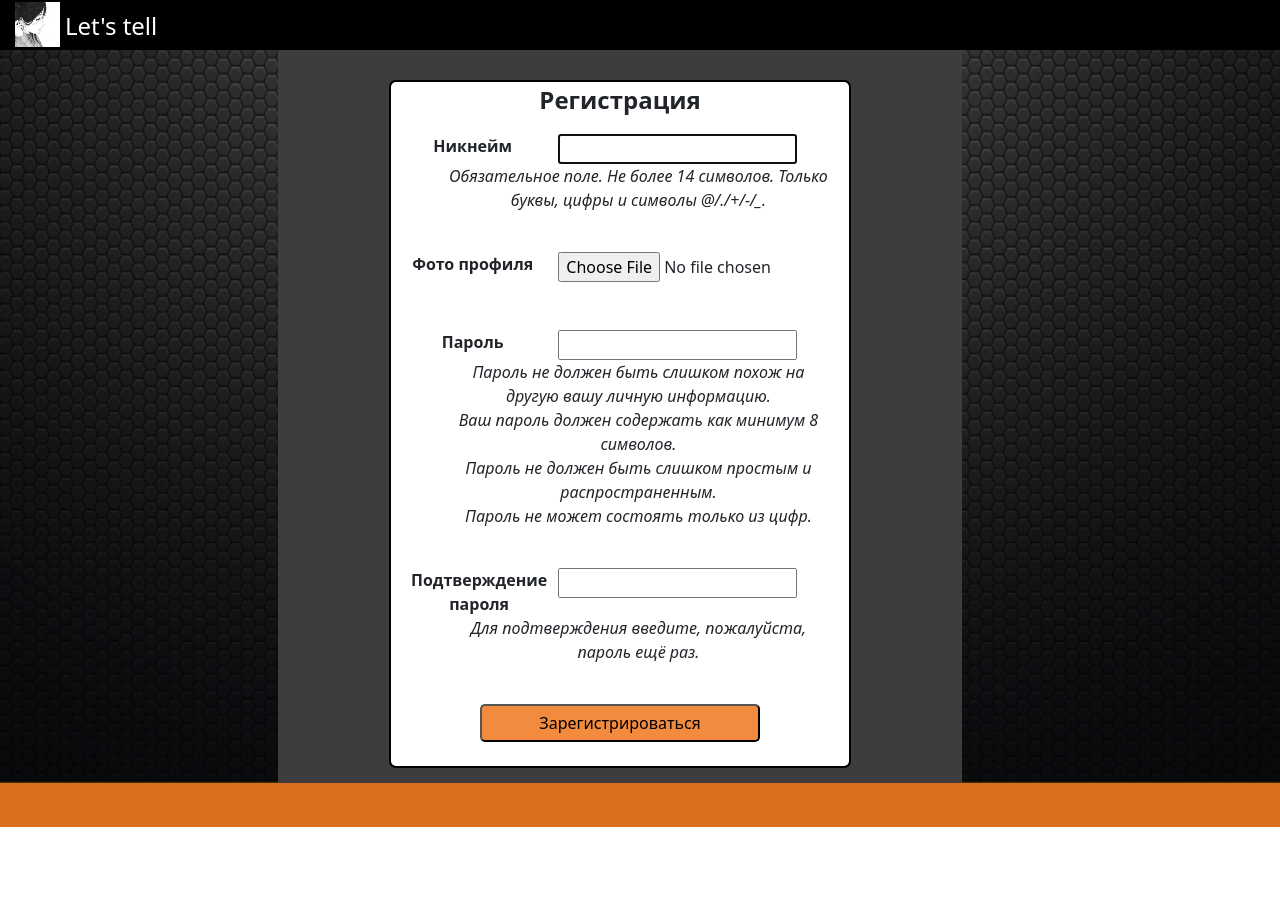
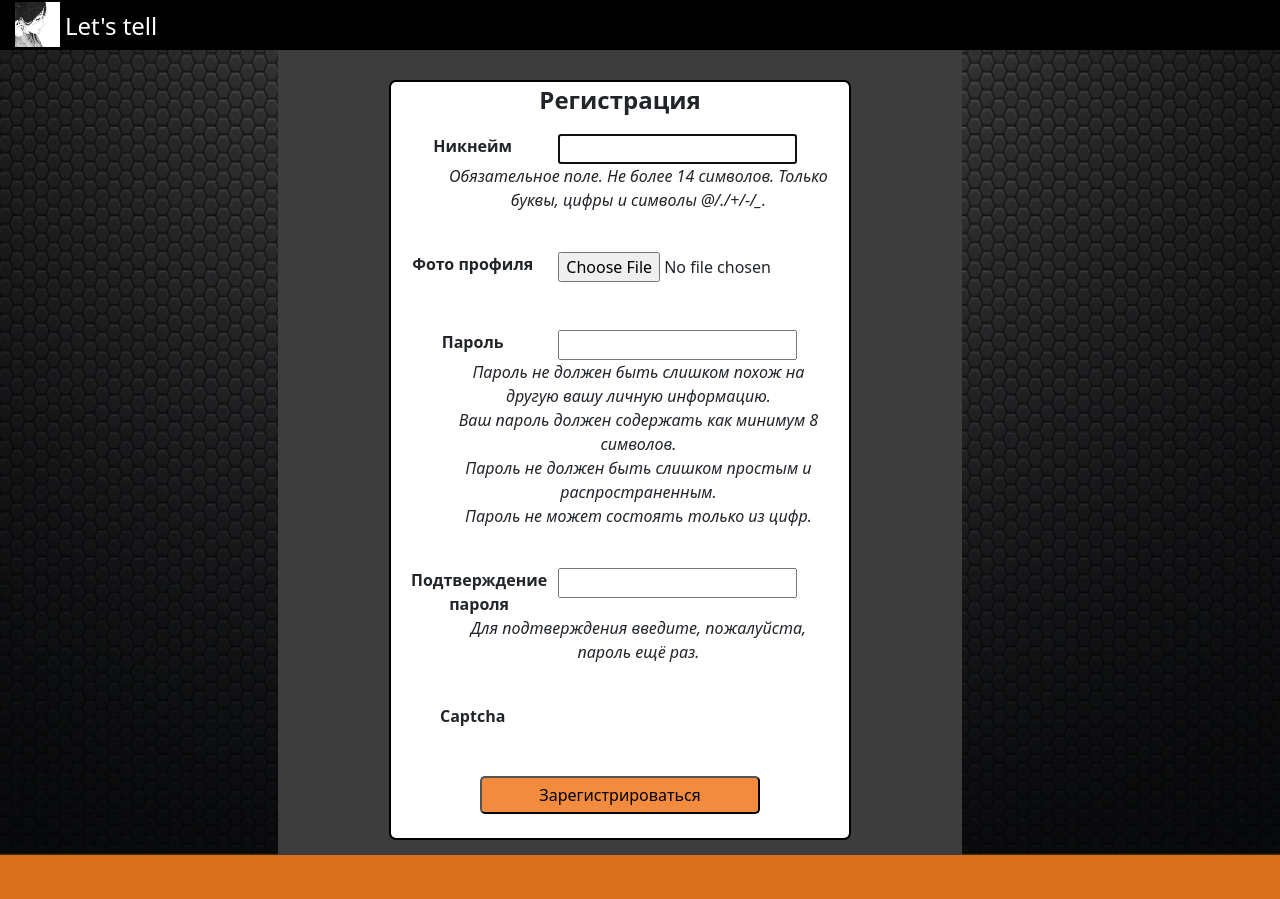
Before and after one commit to AgentRediska/BlogDjango, a Django app: page /board/register in a window 1280 px wide. Before the commit the page ends 827 px from the top, so only its background shows below. Run offline with Django 4.2, Linux system fonts and the light colour scheme; some libraries are stand-ins or nearby versions.

Commit message:
Added captcha during registration

```diff
--- a/blog/blog/settings.py
+++ b/blog/blog/settings.py
@@ -38,6 +38,7 @@ INSTALLED_APPS = [
     'django.contrib.messages',
     'django.contrib.staticfiles',
     "debug_toolbar",
+    'captcha',
     'board.apps.BoardConfig',
 ]
 
--- a/blog/blog/urls.py
+++ b/blog/blog/urls.py
@@ -6,8 +6,9 @@ from blog import settings
 from board.views import page_not_found, MainPageView
 
 urlpatterns = [
+    path('admin/', admin.site.urls),
+    path('captcha/', include('captcha.urls')),
     path('', MainPageView.as_view(), name='main_page'),
-    path('admin/', admin.site.urls),
     path('board/', include('board.urls')),
 ]
 
--- a/blog/board/forms.py
+++ b/blog/board/forms.py
@@ -1,3 +1,4 @@
+from captcha.fields import CaptchaField
 from django import forms
 from django.contrib.auth.forms import UserCreationForm, UserChangeForm
 
@@ -17,6 +18,10 @@ class AddNoteForm(forms.ModelForm):
             'title': 200,
             'content': 5000
         }
+        min_lengths = {
+            'title': 10,
+            'content': 20
+        }
         widgets = {
             'title': forms.Textarea(attrs={'style': 'width:100%;', 'cols': 80, 'rows': 2}),
             'content': forms.Textarea(attrs={'style': 'width:100%;', 'cols': 80, 'rows': 11}),
@@ -25,6 +30,24 @@ class AddNoteForm(forms.ModelForm):
 
 
 class CustomUserCreationForm(UserCreationForm):
+    class Meta:
+        model = User
+        fields = {'username', 'photo'}
+
+    def __init__(self, *args, **kwargs):
+        super().__init__(*args, **kwargs)
+        self.fields['username'].max_length = 14
+        self.fields['username'].help_text = "Обязательное поле. Не более 14 символов. Только буквы, цифры и символы " \
+                                            "@/./+/-/_. "
+        self.fields['password1'].help_text = 'Пароль не должен быть слишком похож на другую вашу личную информацию.\n' \
+                                             'Ваш пароль должен содержать как минимум 8 символов.\n' \
+                                             'Пароль не должен быть слишком простым и распространенным.\n' \
+                                             'Пароль не может состоять только из цифр.'
+        self.fields['password2'].help_text = 'Для подтверждения введите, пожалуйста, пароль ещё раз.'
+
+
+class CustomUserRegistrationForm(UserCreationForm):
+    captcha = CaptchaField(error_messages={'invalid': 'Код неверный'})
 
     class Meta:
         model = User
@@ -43,7 +66,6 @@ class CustomUserCreationForm(UserCreationForm):
 
 
 class CustomUserChangeForm(UserChangeForm):
-
     class Meta:
         model = User
         fields = {'username', 'photo'}
--- a/blog/board/models.py
+++ b/blog/board/models.py
@@ -1,4 +1,5 @@
 from django.contrib.auth.validators import UnicodeUsernameValidator
+from django.core.validators import MinLengthValidator
 from django.db import models
 from django.contrib.auth.models import AbstractUser, PermissionsMixin
 from django.contrib.auth.validators import UnicodeUsernameValidator
@@ -21,8 +22,10 @@ class User(AbstractUser, PermissionsMixin):
 
 
 class Note(models.Model):
-    title = models.CharField(null=False, max_length=200)
-    content = models.CharField(null=False, max_length=5000)
+    title = models.CharField(null=False, max_length=200,
+                             validators=[MinLengthValidator(10, 'Поле должно содержать не менее 10 символов')])
+    content = models.CharField(null=False, max_length=5000,
+                               validators=[MinLengthValidator(20, 'Поле должно содержать не менее 20 символов')])
     creation_date = models.DateTimeField(auto_now_add=True, db_index=True)
     creator = models.ForeignKey('User', on_delete=models.CASCADE, related_name="note_creator")
     likes = models.ManyToManyField('User', related_name="liked_user")
--- a/blog/board/templates/board/create_note.html
+++ b/blog/board/templates/board/create_note.html
@@ -29,7 +29,7 @@
                 </div>
                 <div class="row">
                    <div class="col ">{{ f }}</div>
-                   <div class="error">{{ field.errors }}</div>
+                   <div class="error">{{ f.errors }}</div>
                 </div>
                 <br>
             {% endfor %}
--- a/blog/board/templates/board/register.html
+++ b/blog/board/templates/board/register.html
@@ -22,7 +22,7 @@
                            <b><label for="{{ f.id_for_label }}">{{ f.label }}</label></b>
                        </div>
                        <div class="col-8 text-start">{{ f }}</div>
-                       <div class="error">{{ field.errors }}</div>
+                       <div class="error">{{ f.errors }}</div>
                     </div>
                     <div class="row">
                        <div class="col-1"></div>
--- a/blog/board/views.py
+++ b/blog/board/views.py
@@ -43,19 +43,20 @@ class PasswordsChangeView(ContextDataMixin, PasswordChangeView):
 
 
 class UserRegistrationView(CreateView):
-    form_class = CustomUserCreationForm
+    form_class = CustomUserRegistrationForm
     template_name = 'board/register.html'
 
     def post(self, request, *args, **kwargs):
-        form = CustomUserCreationForm(request.POST, request.FILES)
+        form = CustomUserRegistrationForm(request.POST, request.FILES)
         if form.is_valid():
+            print(form.cleaned_data)
             form.save()
             username = form.cleaned_data.get('username')
             raw_password = form.cleaned_data.get('password1')
             user = authenticate(username=username, password=raw_password)
             login(request, user)
             return redirect('/')
-        return render(request, {'form': form})
+        return render(request, 'board/register.html', {'form': form})
 
 
 class UserLoginView(LoginView):
```
